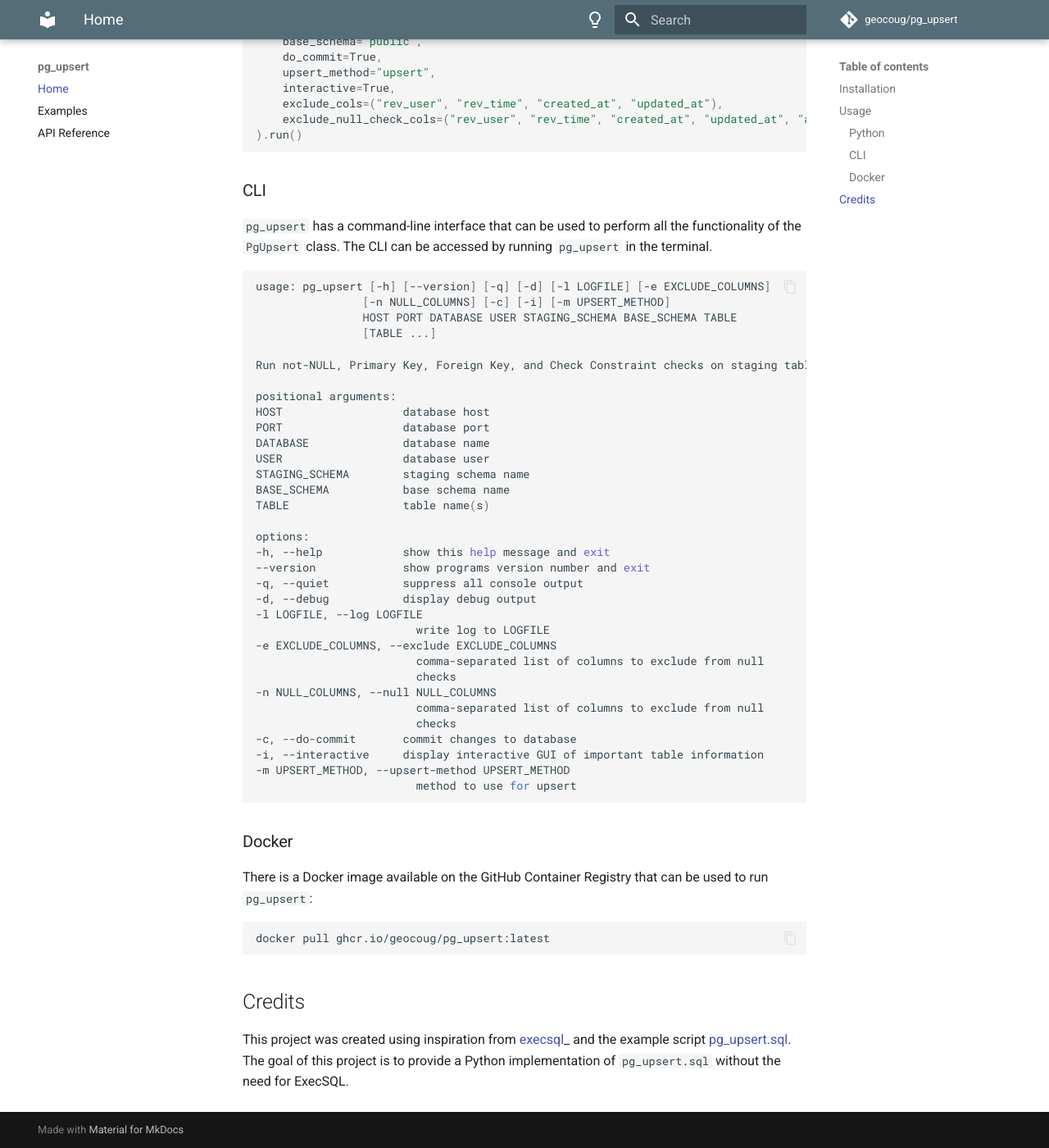
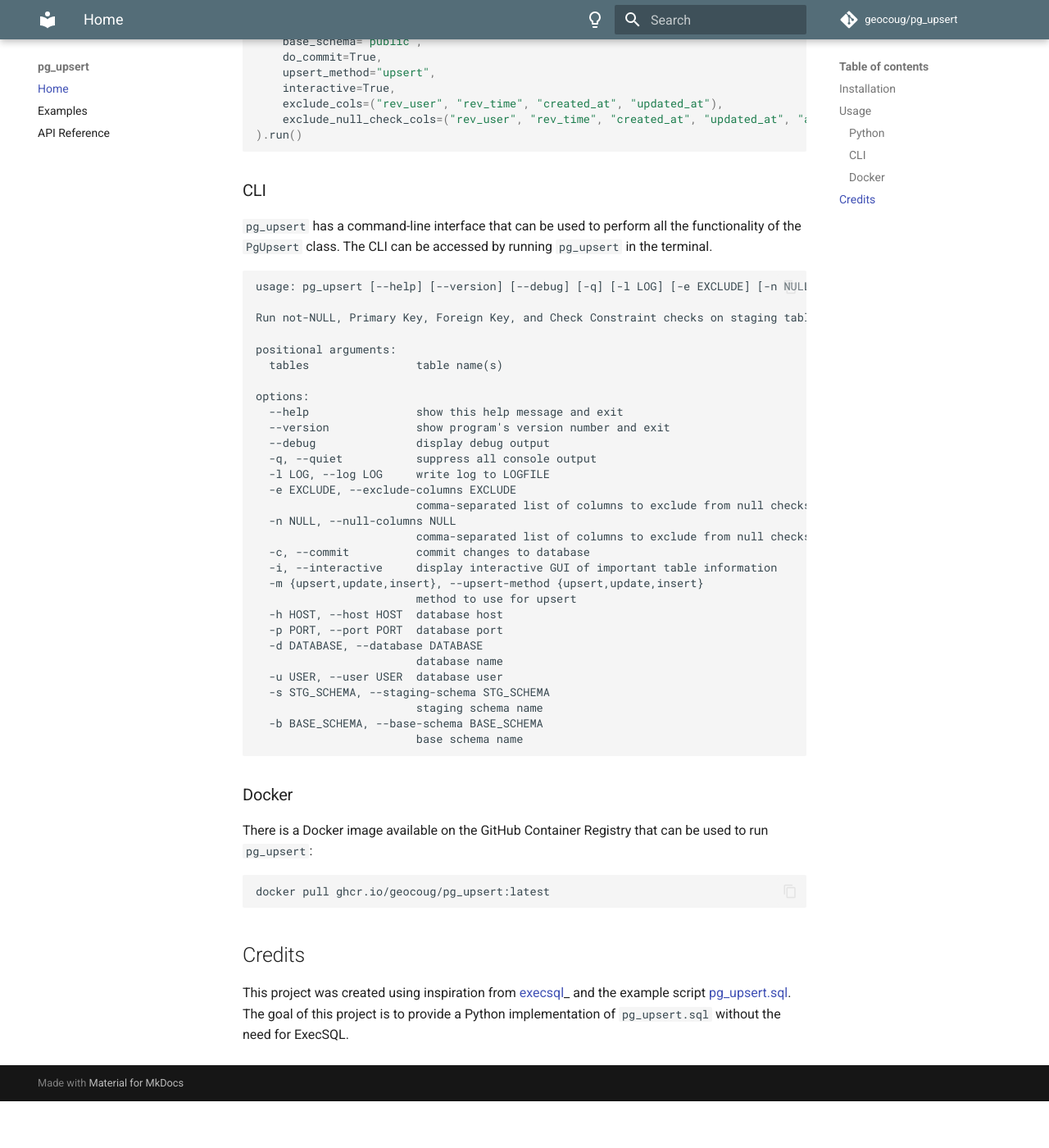
Before and after one commit to geocoug/pg-upsert, an MkDocs documentation site: the page built from docs/index.md, in a window 1280 px wide and 1400 px high, scrolled down 1071 px. Shown: the whole window at 82% size. Built offline with MkDocs 1.6.1 and Material for MkDocs 9.7.7, drawn with Linux system fonts in a browser that asks for light colours; comment, search, counter and statistics services are not loaded; after the commit the page ends 2414 px from its top, so only the background shows below that.

Commit message:
update docs (#12)
* autoupdate hooks

Signed-off-by: Caleb Grant <geocoug@gmail.com>

* split ci/cd process into smaller chunks

Signed-off-by: Caleb Grant <geocoug@gmail.com>

* change log message level to warning from debug for PK and FK error failing rows. this change will stream FK and PK failing rows to the log file and console without the debug (-d) flag set. closes #6

Signed-off-by: Caleb Grant <geocoug@gmail.com>

* modify cli so the only positional arguments are the list of tables to upsert. closes #7

Signed-off-by: Caleb Grant <geocoug@gmail.com>

* + docs preview recipe

Signed-off-by: Caleb Grant <geocoug@gmail.com>

* update documentation

Signed-off-by: Caleb Grant <geocoug@gmail.com>

* only build docker image on tag push

Signed-off-by: Caleb Grant <geocoug@gmail.com>

---------

Signed-off-by: Caleb Grant <geocoug@gmail.com>

````diff
--- a/docs/index.md
+++ b/docs/index.md
@@ -58,40 +58,37 @@
 
 `pg_upsert` has a command-line interface that can be used to perform all the functionality of the `PgUpsert` class. The CLI can be accessed by running `pg_upsert` in the terminal.
 
-```bash
-usage: pg_upsert [-h] [--version] [-q] [-d] [-l LOGFILE] [-e EXCLUDE_COLUMNS]
-                [-n NULL_COLUMNS] [-c] [-i] [-m UPSERT_METHOD]
-                HOST PORT DATABASE USER STAGING_SCHEMA BASE_SCHEMA TABLE
-                [TABLE ...]
+```txt
+usage: pg_upsert [--help] [--version] [--debug] [-q] [-l LOG] [-e EXCLUDE] [-n NULL] [-c] [-i] [-m {upsert,update,insert}] -h HOST -p PORT -d DATABASE -u USER -s STG_SCHEMA -b BASE_SCHEMA tables [tables ...]
 
 Run not-NULL, Primary Key, Foreign Key, and Check Constraint checks on staging tables then update and insert (upsert) data from staging tables to base tables.
 
 positional arguments:
-HOST                  database host
-PORT                  database port
-DATABASE              database name
-USER                  database user
-STAGING_SCHEMA        staging schema name
-BASE_SCHEMA           base schema name
-TABLE                 table name(s)
+  tables                table name(s)
 
 options:
--h, --help            show this help message and exit
---version             show programs version number and exit
--q, --quiet           suppress all console output
--d, --debug           display debug output
--l LOGFILE, --log LOGFILE
-                        write log to LOGFILE
--e EXCLUDE_COLUMNS, --exclude EXCLUDE_COLUMNS
-                        comma-separated list of columns to exclude from null
-                        checks
--n NULL_COLUMNS, --null NULL_COLUMNS
-                        comma-separated list of columns to exclude from null
-                        checks
--c, --do-commit       commit changes to database
--i, --interactive     display interactive GUI of important table information
--m UPSERT_METHOD, --upsert-method UPSERT_METHOD
+  --help                show this help message and exit
+  --version             show program's version number and exit
+  --debug               display debug output
+  -q, --quiet           suppress all console output
+  -l LOG, --log LOG     write log to LOGFILE
+  -e EXCLUDE, --exclude-columns EXCLUDE
+                        comma-separated list of columns to exclude from null checks
+  -n NULL, --null-columns NULL
+                        comma-separated list of columns to exclude from null checks
+  -c, --commit          commit changes to database
+  -i, --interactive     display interactive GUI of important table information
+  -m {upsert,update,insert}, --upsert-method {upsert,update,insert}
                         method to use for upsert
+  -h HOST, --host HOST  database host
+  -p PORT, --port PORT  database port
+  -d DATABASE, --database DATABASE
+                        database name
+  -u USER, --user USER  database user
+  -s STG_SCHEMA, --staging-schema STG_SCHEMA
+                        staging schema name
+  -b BASE_SCHEMA, --base-schema BASE_SCHEMA
+                        base schema name
 ```
 
 ### Docker
--- a/docs/pg_upsert.md
+++ b/docs/pg_upsert.md
@@ -1,6 +1,6 @@
 # PgUpsert
 
-All of pg_upsert's functionality can be accessed by the [`PgUpsert`](.) object, which
+All of pg_upsert's functionality can be accessed by the [`PgUpsert`](./pg_upsert.md) object, which
 includes all the methods and attributes mentioned in the sections below.
 
 ::: pg_upsert.PgUpsert
````
Also changed, not shown: README.md (+21 -24 lines), 2 other files.
